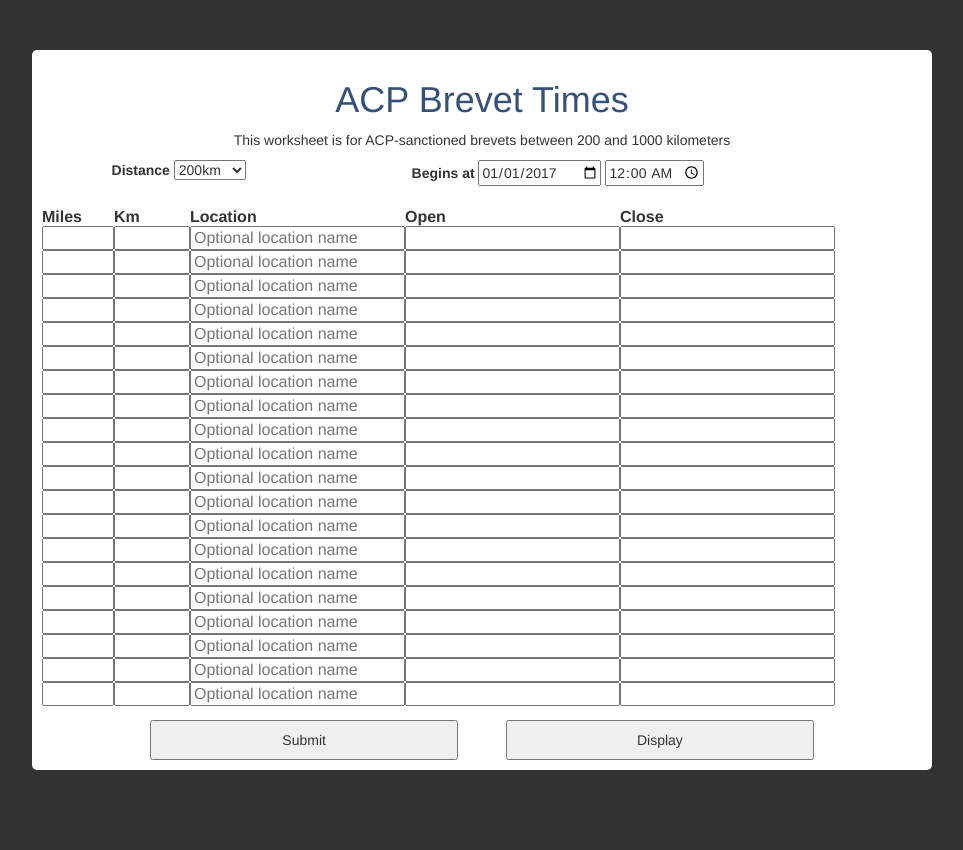
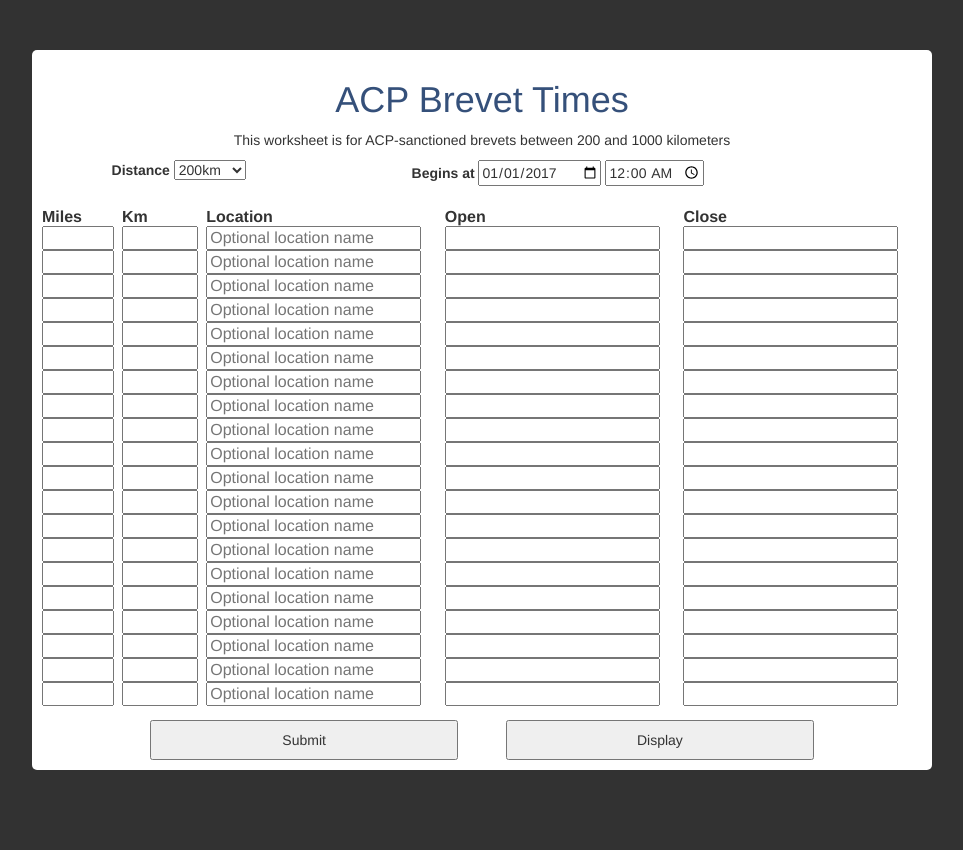
Before and after one commit to SamuelLundquist/CIS322-Mongo, a Flask app: template DockerMongo/templates/calc.html in a window 1280 px wide. Shown: the whole page, without its empty margins (158-1121 px from the left). Run offline with Flask 2, Linux system fonts and the light colour scheme; the template is opened without the code that fills it, so the values that code supplies are empty; some libraries are stand-ins or nearby versions.

Commit message:
changed css

```diff
--- a/DockerMongo/static/css/calc.css
+++ b/DockerMongo/static/css/calc.css
@@ -32,6 +32,11 @@
 	background-color: rgb(175, 191, 216);
 }
 
+#table
+{
+	width: 100%;
+}
+
 .brevButton
 {
 	width:35%;
```
